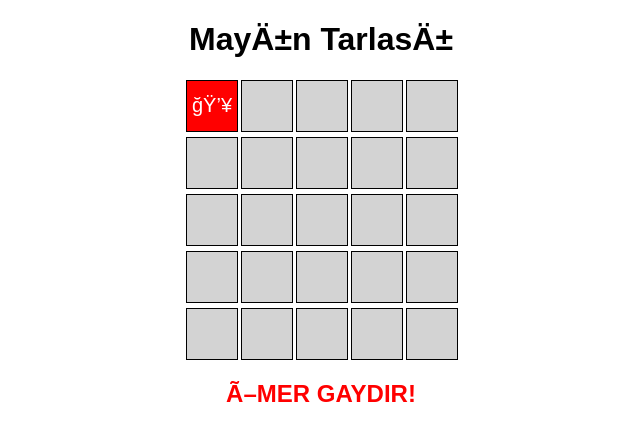
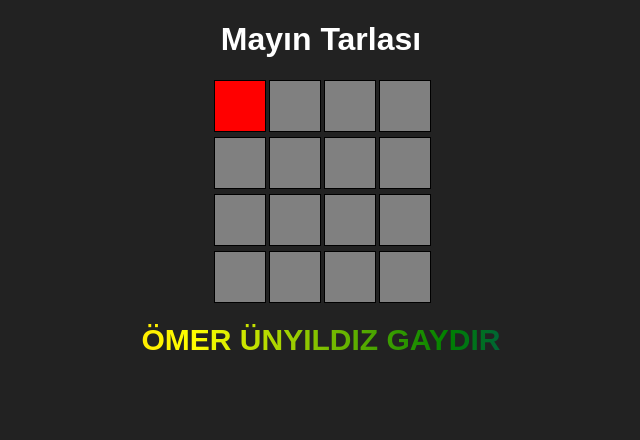
Before and after one commit to jsndrogo/mayinnn, a plain HTML site: page index.html in a window 1280 px wide. Both pictures are taken after a click on the element 531 px from the left and 105 px from the top of the page. Shown: the whole page, without its empty margins (319-959 px from the left). Drawn offline with Linux system fonts and the light colour scheme.

Commit message:
Update index.html

```diff
--- a/index.html
+++ b/index.html
@@ -3,51 +3,85 @@
 <head>
     <meta charset="UTF-8">
     <meta name="viewport" content="width=device-width, initial-scale=1.0">
-    <title>MayÄ±n TarlasÄ±</title>
+    <title>Mayın Tarlası</title>
     <style>
-        body { font-family: Arial, sans-serif; text-align: center; }
-        #gameBoard { display: grid; grid-template-columns: repeat(5, 50px); gap: 5px; justify-content: center; }
-        .cell { width: 50px; height: 50px; background-color: lightgray; display: flex; align-items: center; justify-content: center;
-                font-size: 20px; cursor: pointer; border: 1px solid #000; }
-        .bomb { background-color: red; color: white; }
-        #message { font-size: 24px; font-weight: bold; margin-top: 20px; color: red; }
+        body {
+            text-align: center;
+            font-family: Arial, sans-serif;
+            background-color: #222;
+            color: white;
+        }
+        .grid {
+            display: grid;
+            grid-template-columns: repeat(4, 50px);
+            gap: 5px;
+            justify-content: center;
+            margin-top: 20px;
+        }
+        .cell {
+            width: 50px;
+            height: 50px;
+            background-color: gray;
+            display: flex;
+            align-items: center;
+            justify-content: center;
+            font-size: 20px;
+            cursor: pointer;
+            border: 1px solid black;
+        }
+        .mine {
+            background-color: red;
+        }
+        #message {
+            font-size: 30px;
+            font-weight: bold;
+            margin-top: 20px;
+            display: none;
+        }
     </style>
 </head>
 <body>
-    <h1>MayÄ±n TarlasÄ±</h1>
-    <div id="gameBoard"></div>
-    <p id="message"></p>
+    <h1>Mayın Tarlası</h1>
+    <div class="grid" id="grid"></div>
+    <div id="message">ÖMER ÜNYILDIZ GAYDIR</div>
+
     <script>
-        const size = 5; // 5x5 Oyun alanÄ±
-        const mineCount = 5; // 5 mayÄ±n
-        const board = document.getElementById("gameBoard");
-        const message = document.getElementById("message");
-        let mines = [];
+        const gridSize = 4;
+        const mineCount = 3; // 3 tane mayın olacak
+        let mines = new Set();
 
-        // Rastgele mayÄ±nlarÄ± yerleÅŸtir
-        while (mines.length < mineCount) {
-            let mine = Math.floor(Math.random() * size * size);
-            if (!mines.includes(mine)) mines.push(mine);
+        // Rastgele mayın yerleştir
+        while (mines.size < mineCount) {
+            mines.add(Math.floor(Math.random() * (gridSize * gridSize)));
         }
 
-        // Oyun tahtasÄ±nÄ± oluÅŸtur
-        for (let i = 0; i < size * size; i++) {
+        const grid = document.getElementById("grid");
+
+        for (let i = 0; i < gridSize * gridSize; i++) {
             let cell = document.createElement("div");
             cell.classList.add("cell");
             cell.dataset.index = i;
+
             cell.addEventListener("click", function() {
-                if (mines.includes(i)) {
-                    this.classList.add("bomb");
-                    this.innerText = "ğŸ’¥";
-                    message.innerText = "Ã–MER GAYDIR!";
-                    message.style.color = "red";
-                    document.querySelectorAll(".cell").forEach(c => c.style.pointerEvents = "none"); // Oyunu kilitle
+                if (mines.has(i)) {
+                    this.classList.add("mine");
+                    showMessage();
                 } else {
-                    this.style.backgroundColor = "white";
-                    this.innerText = "âœ”";
+                    this.style.backgroundColor = "green";
+                    this.innerText = "✓";
                 }
             });
-            board.appendChild(cell);
+
+            grid.appendChild(cell);
+        }
+
+        function showMessage() {
+            let message = document.getElementById("message");
+            message.style.display = "block";
+            message.innerHTML = "ÖMER ÜNYILDIZ GAYDIR";
+            message.style.background = "linear-gradient(to right, red, orange, yellow, green, blue, purple)";
+            message.style.webkitBackgroundClip = "text";
+            message.style.color = "transparent";
         }
     </script>
 </body>
```
